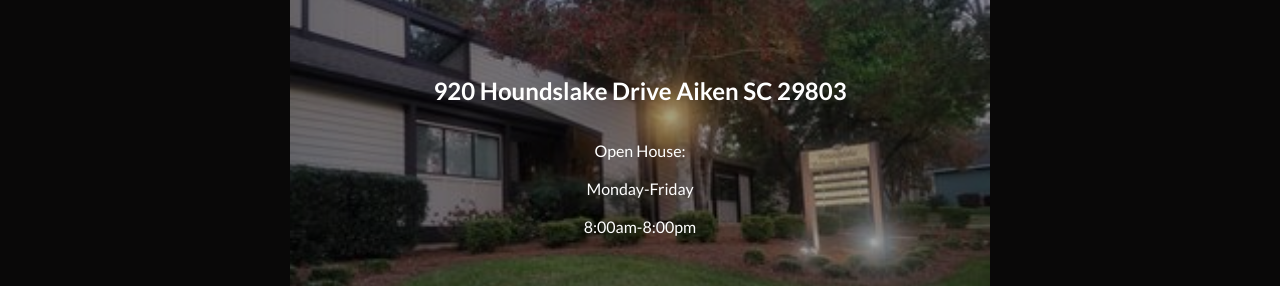
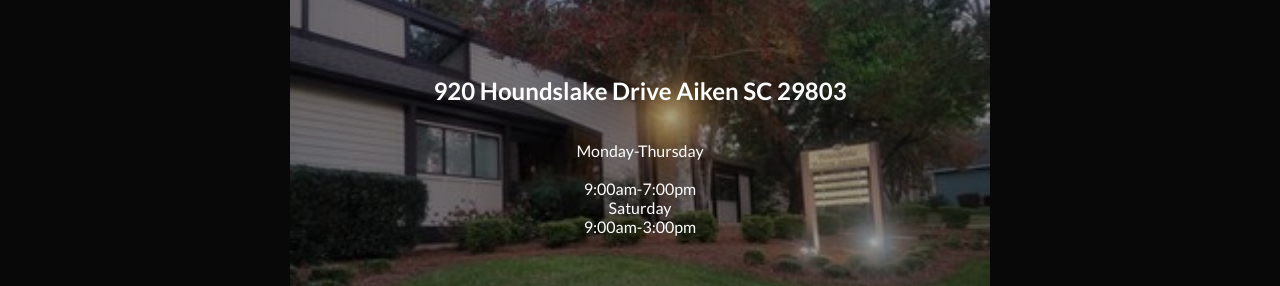
Before and after one commit to JamaariWillis/dreambodyspa, a plain HTML site: page index.html in a window 1280 px wide. Shown: the part 4137-4423 px from the top of the page. Drawn offline with Linux system fonts and the light colour scheme.

Commit message:
hours update

```diff
--- a/index.html
+++ b/index.html
@@ -179,7 +179,7 @@
     <section class="location-section">
         <div class="location-div">
             <h2>920 Houndslake Drive Aiken SC 29803</h2>
-            <p>Open House:<br><br> Monday-Friday<br> <br>8:00am-8:00pm</p>
+            <p> Monday-Thursday<br> <br>9:00am-7:00pm<br>Saturday<br>9:00am-3:00pm</p>
           </div>
     </section>
 
```
